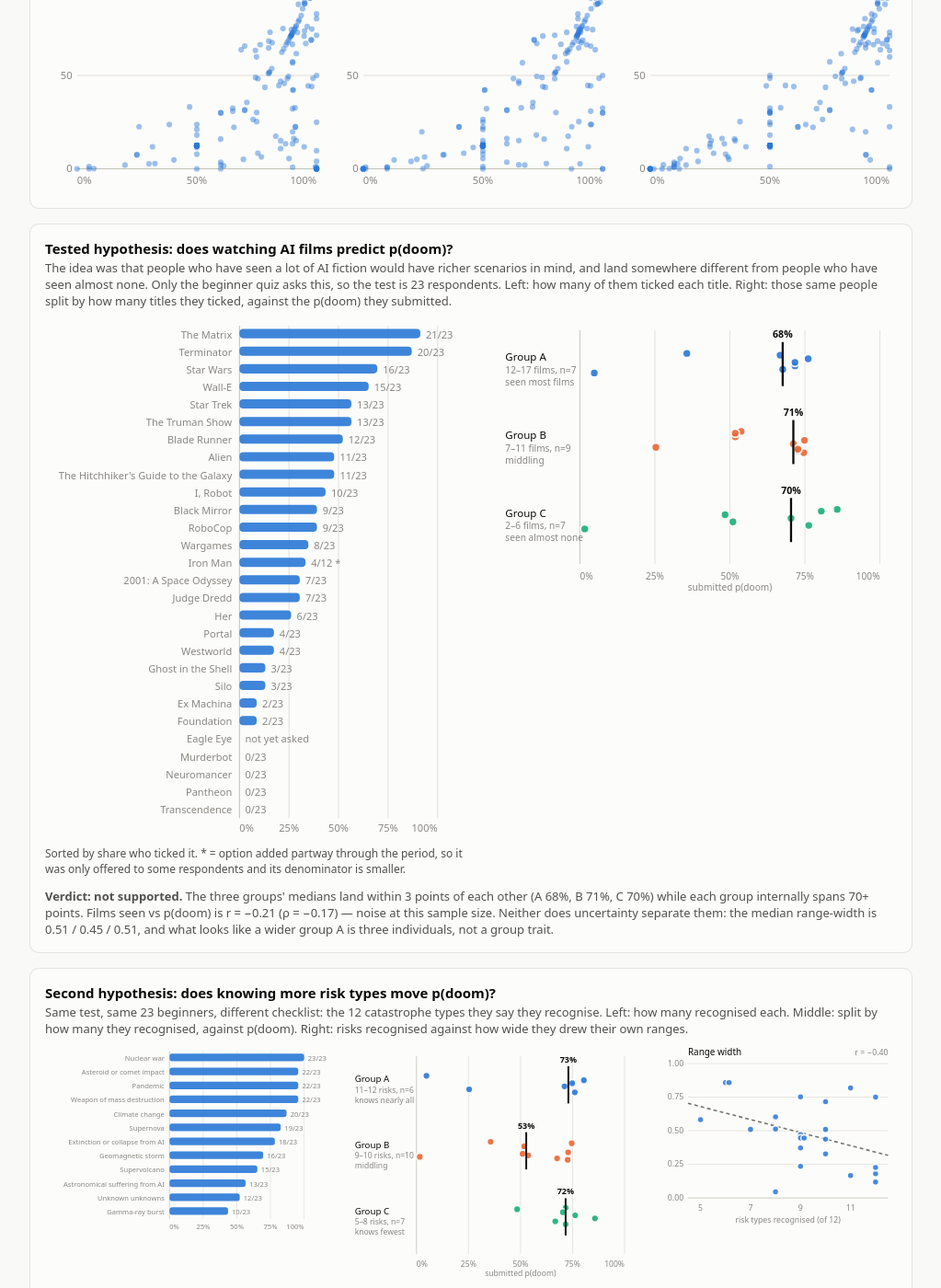
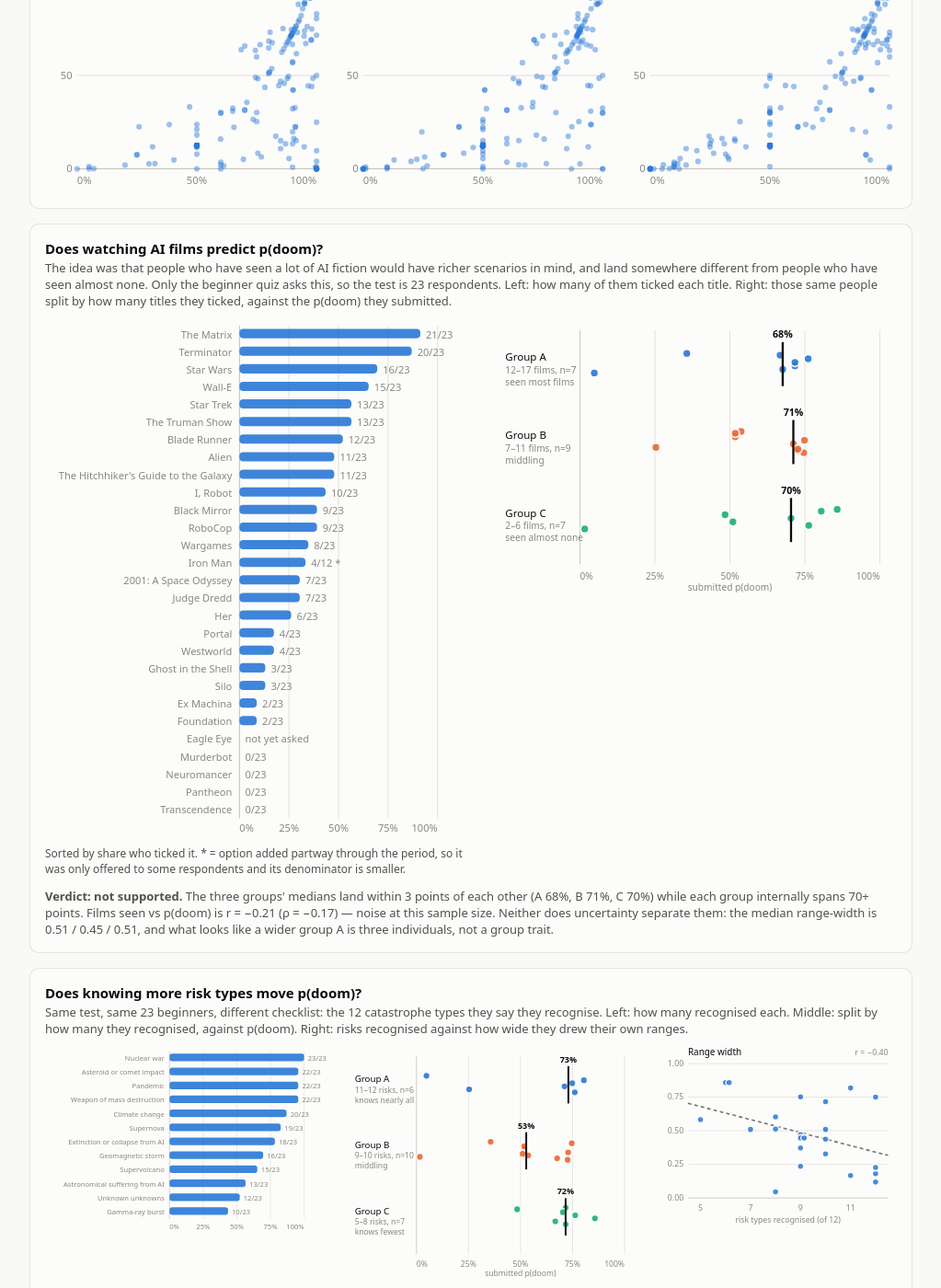
Before and after one commit to neoneye/pdoom-calculator, a Jekyll site: the page pdoom-submissions-viz.html, which Jekyll copies as it is, in a window 1280 px wide and 1400 px high, scrolled down 2627 px. Shown: the whole window at 92% size, without its empty margins (128-1151 px from the left). Built offline with Jekyll 4.4.1, drawn with Linux system fonts in a browser that asks for light colours.

Commit message:
Drop ordinal prefixes from hypothesis headings
The headings now name the question alone, so further hypothesis sections
can be added or reordered without renumbering.

Co-Authored-By: Claude Opus 5 <noreply@anthropic.com>

```diff
--- a/pdoom-submissions-viz.html
+++ b/pdoom-submissions-viz.html
@@ -167,7 +167,7 @@
   </div>
 
   <div class="card">
-    <h2>Tested hypothesis: does watching AI films predict p(doom)?</h2>
+    <h2>Does watching AI films predict p(doom)?</h2>
     <p class="chart-sub">The idea was that people who have seen a lot of AI fiction would have richer scenarios in mind, and land somewhere different from people who have seen almost none. Only the beginner quiz asks this, so the test is 23 respondents. Left: how many of them ticked each title. Right: those same people split by how many titles they ticked, against the p(doom) they submitted.</p>
     <div style="display:flex;flex-wrap:wrap;gap:20px;align-items:flex-start">
       <div style="flex:1 1 380px;min-width:300px">
@@ -181,7 +181,7 @@
   </div>
 
   <div class="card">
-    <h2>Second hypothesis: does knowing more risk types move p(doom)?</h2>
+    <h2>Does knowing more risk types move p(doom)?</h2>
     <p class="chart-sub">Same test, same 23 beginners, different checklist: the 12 catastrophe types they say they recognise. Left: how many recognised each. Middle: split by how many they recognised, against p(doom). Right: risks recognised against how wide they drew their own ranges.</p>
     <div style="display:flex;flex-wrap:wrap;gap:20px;align-items:flex-start">
       <div style="flex:1 1 300px;min-width:270px" id="chart-risks"></div>
```
